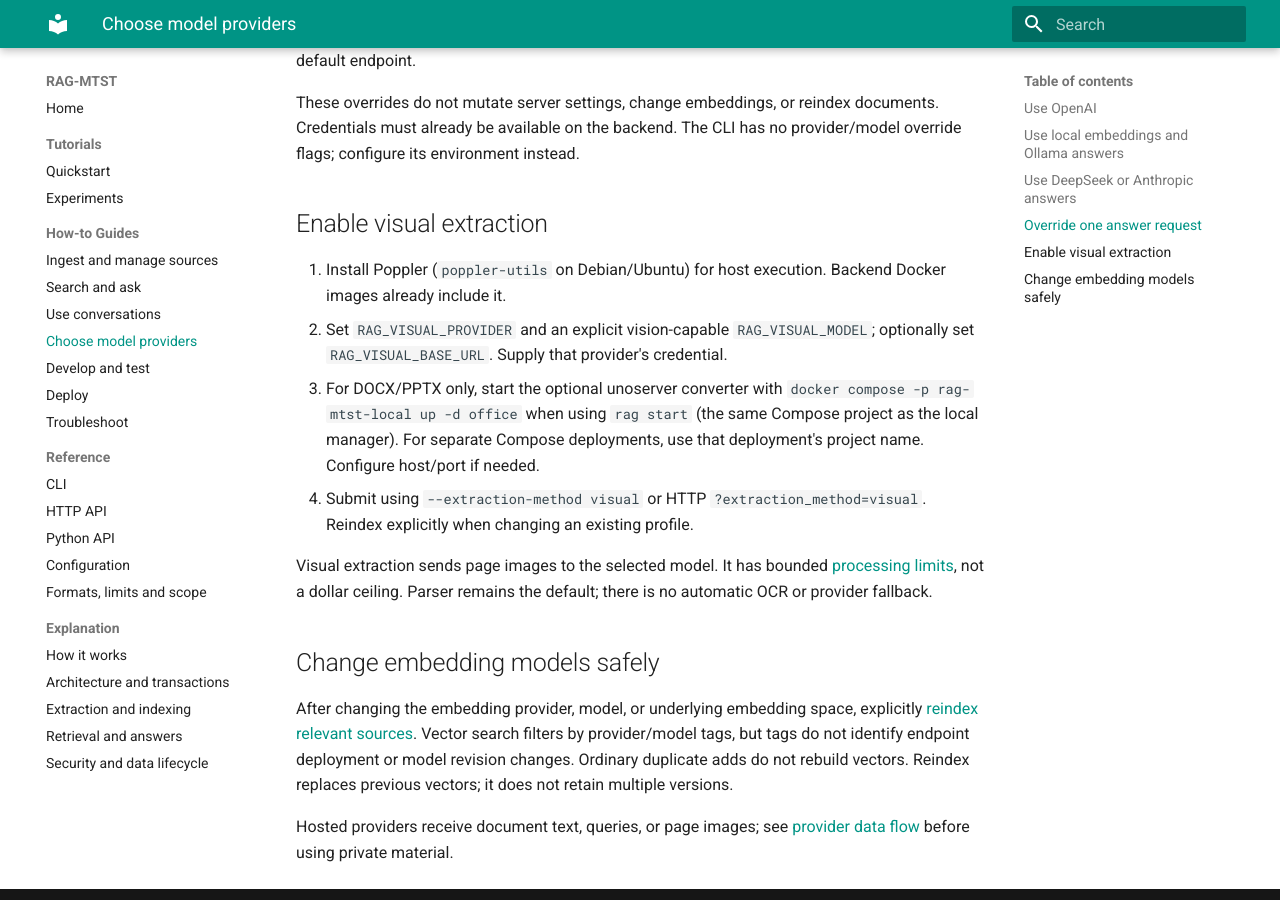
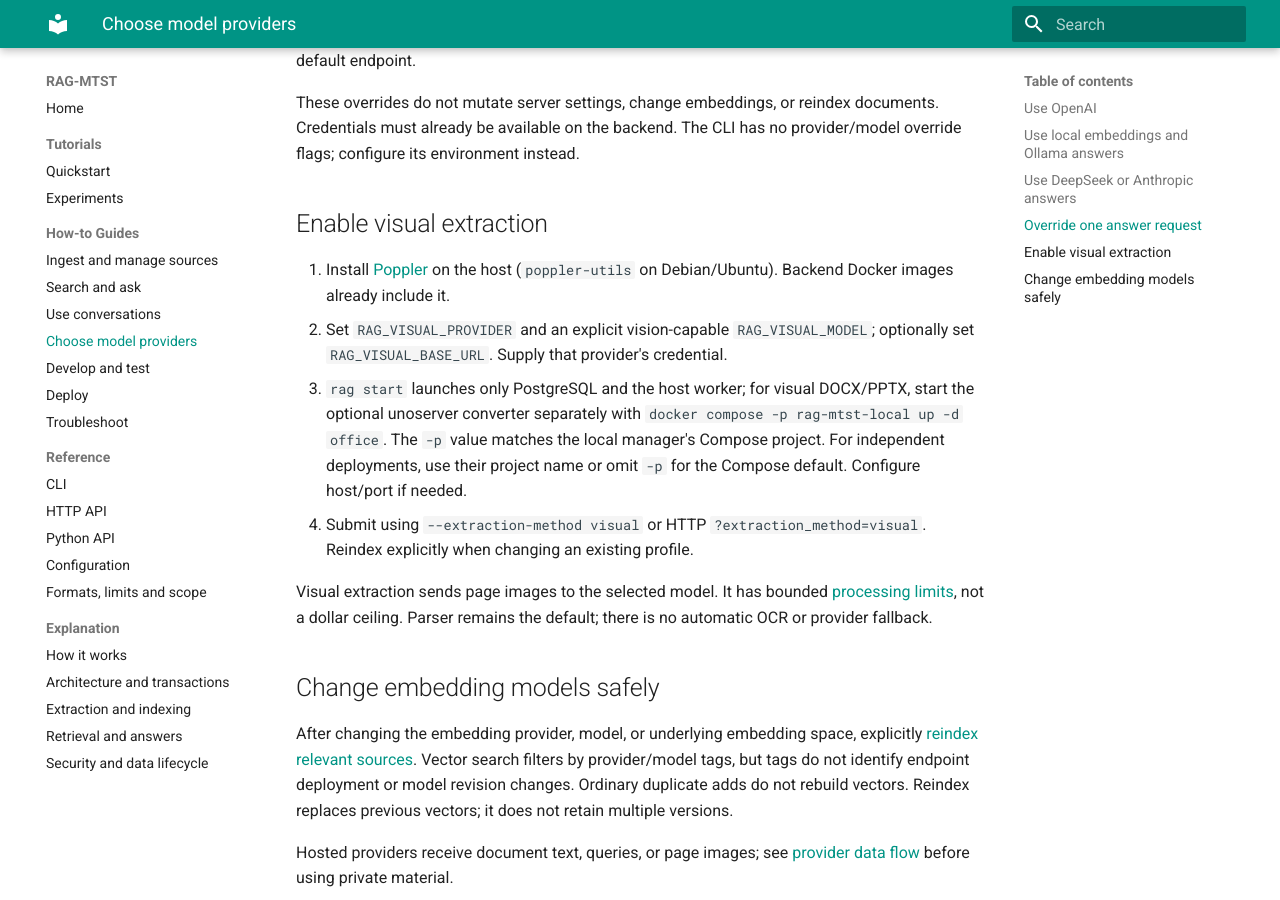
Before and after one commit to richard-costa/rag-mtst, an MkDocs documentation site: the page built from docs/how-to/providers.md, in a window 1280 px wide and 900 px high, scrolled down 1699 px. Built offline with MkDocs 1.6.1 and Material for MkDocs 9.7.7, drawn with Linux system fonts in a browser that asks for light colours.

Commit message:
docs: clarify optional Office converter and link cross-platform Poppler installation

```diff
--- a/docs/how-to/providers.md
+++ b/docs/how-to/providers.md
@@ -81,14 +81,16 @@ no provider/model override flags; configure its environment instead.
 
 ## Enable visual extraction
 
-1. Install Poppler (`poppler-utils` on Debian/Ubuntu) for host execution. Backend
-   Docker images already include it.
+1. Install [Poppler](https://pdf2image.readthedocs.io/en/latest/installation.html#installing-poppler)
+   on the host (`poppler-utils` on Debian/Ubuntu). Backend Docker images
+   already include it.
 2. Set `RAG_VISUAL_PROVIDER` and an explicit vision-capable `RAG_VISUAL_MODEL`;
    optionally set `RAG_VISUAL_BASE_URL`. Supply that provider's credential.
-3. For DOCX/PPTX only, start the optional unoserver converter with
-   `docker compose -p rag-mtst-local up -d office` when using `rag start`
-   (the same Compose project as the local manager). For separate Compose
-   deployments, use that deployment's project name. Configure host/port if needed.
+3. `rag start` launches only PostgreSQL and the host worker; for visual
+   DOCX/PPTX, start the optional unoserver converter separately with
+   `docker compose -p rag-mtst-local up -d office`. The `-p` value matches
+   the local manager's Compose project. For independent deployments, use their
+   project name or omit `-p` for the Compose default. Configure host/port if needed.
 4. Submit using `--extraction-method visual` or HTTP
    `?extraction_method=visual`. Reindex explicitly when changing an existing profile.
 
```
